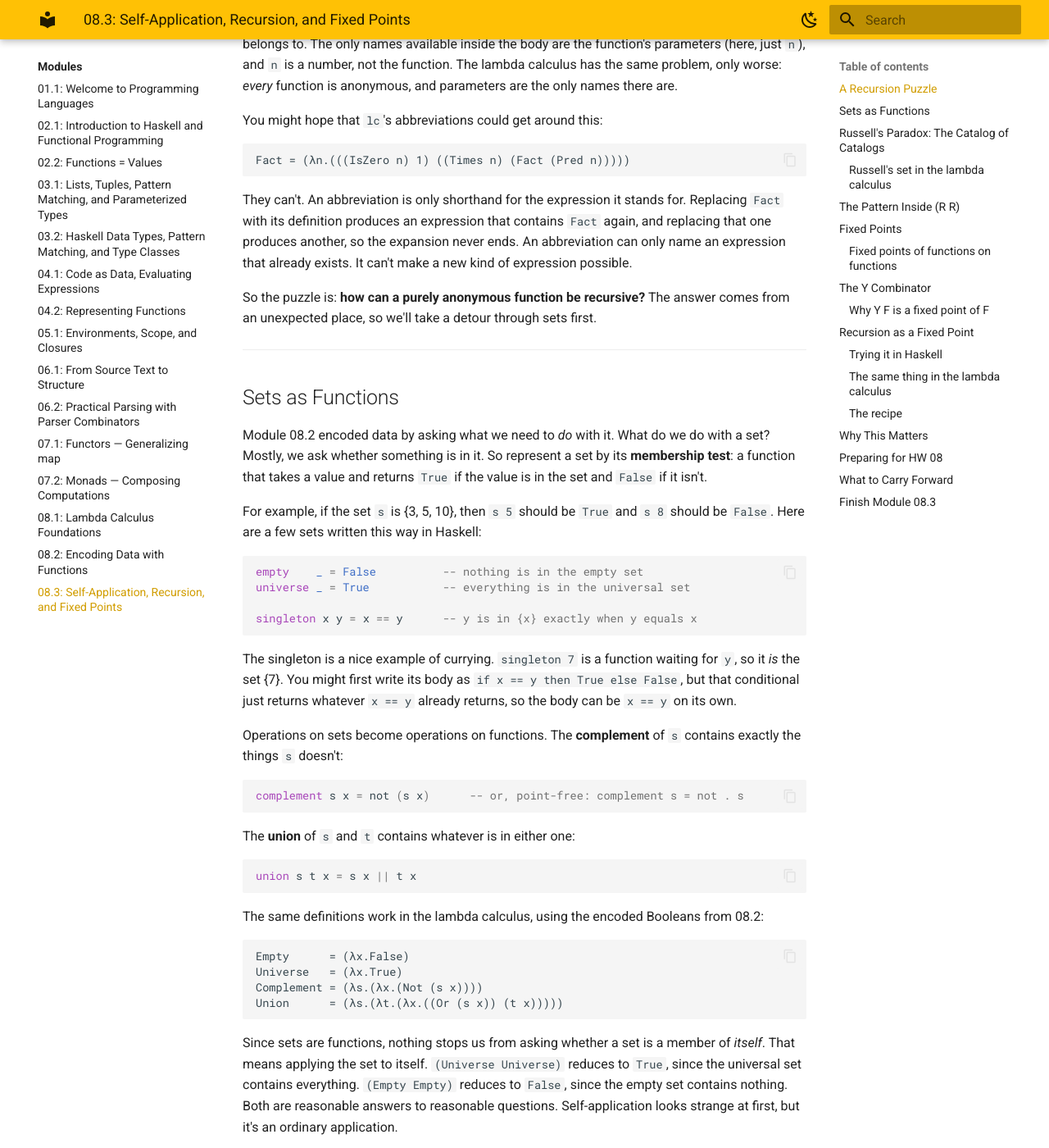
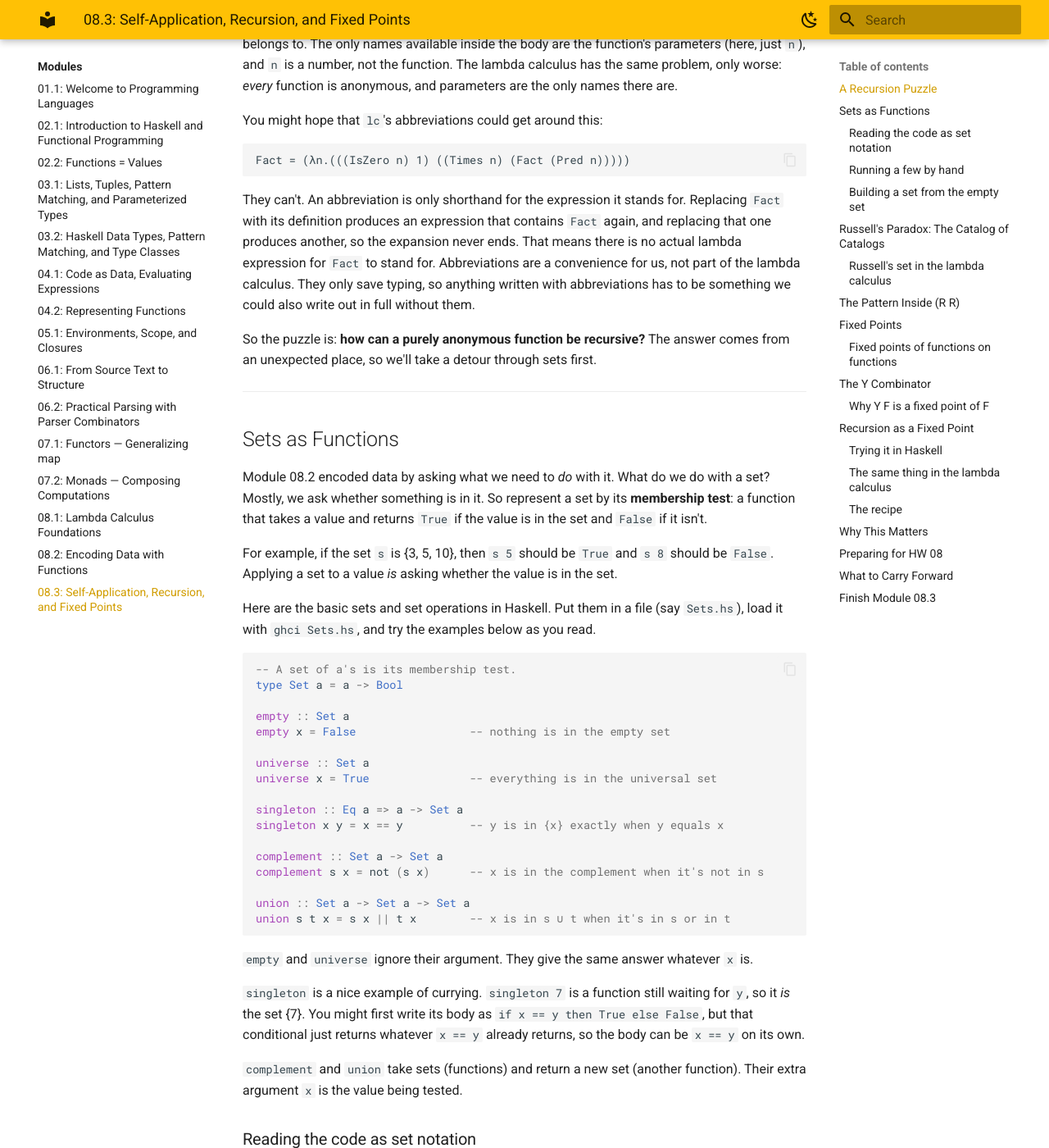
Before and after one commit to lbang-hmc/cs-131-website, an MkDocs documentation site: the page built from content/modules/08.3-self-application-recursion-fixed-points.md, in a window 1280 px wide and 1400 px high, scrolled down 1114 px. Shown: the whole window at 82% size. Built offline with MkDocs 1.6.1 and Material for MkDocs 9.7.7, drawn with Linux system fonts in a browser that asks for light colours; some of the changed text lies outside the part shown.

Commit message:
08.3: expand Sets as Functions; clarify abbreviation limits; deploy to full knuth hostname
Co-Authored-By: Claude Opus 5.5 <noreply@anthropic.com>

````diff
--- a/content/modules/08.3-self-application-recursion-fixed-points.md
+++ b/content/modules/08.3-self-application-recursion-fixed-points.md
@@ -35,7 +35,7 @@ You might hope that `lc`'s abbreviations could get around this:
 Fact = (λn.(((IsZero n) 1) ((Times n) (Fact (Pred n)))))
 ```
 
-They can't. An abbreviation is only shorthand for the expression it stands for. Replacing `Fact` with its definition produces an expression that contains `Fact` again, and replacing that one produces another, so the expansion never ends. An abbreviation can only name an expression that already exists. It can't make a new kind of expression possible.
+They can't. An abbreviation is only shorthand for the expression it stands for. Replacing `Fact` with its definition produces an expression that contains `Fact` again, and replacing that one produces another, so the expansion never ends. That means there is no actual lambda expression for `Fact` to stand for. Abbreviations are a convenience for us, not part of the lambda calculus. They only save typing, so anything written with abbreviations has to be something we could also write out in full without them.
 
 So the puzzle is: **how can a purely anonymous function be recursive?** The answer comes from an unexpected place, so we'll take a detour through sets first.
 
@@ -45,28 +45,98 @@ So the puzzle is: **how can a purely anonymous function be recursive?** The answ
 
 Module 08.2 encoded data by asking what we need to *do* with it. What do we do with a set? Mostly, we ask whether something is in it. So represent a set by its **membership test**: a function that takes a value and returns `True` if the value is in the set and `False` if it isn't.
 
-For example, if the set `s` is {3, 5, 10}, then `s 5` should be `True` and `s 8` should be `False`. Here are a few sets written this way in Haskell:
+For example, if the set `s` is {3, 5, 10}, then `s 5` should be `True` and `s 8` should be `False`. Applying a set to a value *is* asking whether the value is in the set.
+
+Here are the basic sets and set operations in Haskell. Put them in a file (say `Sets.hs`), load it with `ghci Sets.hs`, and try the examples below as you read.
 
 ```haskell
-empty    _ = False          -- nothing is in the empty set
-universe _ = True           -- everything is in the universal set
+-- A set of a's is its membership test.
+type Set a = a -> Bool
 
-singleton x y = x == y      -- y is in {x} exactly when y equals x
+empty :: Set a
+empty x = False                 -- nothing is in the empty set
+
+universe :: Set a
+universe x = True               -- everything is in the universal set
+
+singleton :: Eq a => a -> Set a
+singleton x y = x == y          -- y is in {x} exactly when y equals x
+
+complement :: Set a -> Set a
+complement s x = not (s x)      -- x is in the complement when it's not in s
+
+union :: Set a -> Set a -> Set a
+union s t x = s x || t x        -- x is in s ∪ t when it's in s or in t
 ```
 
-The singleton is a nice example of currying. `singleton 7` is a function waiting for `y`, so it *is* the set {7}. You might first write its body as `if x == y then True else False`, but that conditional just returns whatever `x == y` already returns, so the body can be `x == y` on its own.
+`empty` and `universe` ignore their argument. They give the same answer whatever `x` is.
 
-Operations on sets become operations on functions. The **complement** of `s` contains exactly the things `s` doesn't:
+`singleton` is a nice example of currying. `singleton 7` is a function still waiting for `y`, so it *is* the set {7}. You might first write its body as `if x == y then True else False`, but that conditional just returns whatever `x == y` already returns, so the body can be `x == y` on its own.
+
+`complement` and `union` take sets (functions) and return a new set (another function). Their extra argument `x` is the value being tested.
+
+### Reading the code as set notation
+
+Every application below is a membership question:
+
+| Haskell              | Set notation       | Result  |
+|----------------------|--------------------|---------|
+| `empty 8`            | 8 ∈ ∅              | `False` |
+| `universe 8`         | 8 ∈ U              | `True`  |
+| `singleton 7 7`      | 7 ∈ {7}            | `True`  |
+| `singleton 7 8`      | 8 ∈ {7}            | `False` |
+| `complement (singleton 7) 8` | 8 ∈ complement of {7}, i.e. 8 ∉ {7} | `True` |
+| `union (singleton 3) (singleton 5) 5` | 5 ∈ {3} ∪ {5} | `True` |
+
+### Running a few by hand
+
+Each definition says what to replace a call with, so we can evaluate by substitution:
+
+```text
+singleton 7 8
+= 7 == 8
+= False
+
+complement (singleton 7) 8
+= not (singleton 7 8)
+= not (7 == 8)
+= not False
+= True
+
+union (singleton 3) (singleton 5) 5
+= singleton 3 5 || singleton 5 5
+= (3 == 5) || (5 == 5)
+= False || True
+= True
+```
+
+Notice that `union` doesn't build a list of elements anywhere. It passes the question "is 5 in here?" along to each of the two sets and combines their answers.
+
+### Building a set from the empty set
+
+Start with `empty` and add one element at a time with `singleton` and `union`. Here is {3, 5, 10}:
 
 ```haskell
-complement s x = not (s x)      -- or, point-free: complement s = not . s
+s :: Set Integer
+s = union (singleton 3) (union (singleton 5) (union (singleton 10) empty))
 ```
 
-The **union** of `s` and `t` contains whatever is in either one:
+Testing it in `ghci`:
 
-```haskell
-union s t x = s x || t x
+```text
+ghci> s 5
+True
+ghci> s 10
+True
+ghci> s 8
+False
+ghci> complement s 8
+True
 ```
+
+`s 8` is `False` because the question works its way through each layer: 8 isn't 3, isn't 5, isn't 10, and `empty 8` is `False`.
+
+`ghci` can't print `s` itself. A set here is a function, and the only way to find out what's in it is to ask about particular values.
 
 The same definitions work in the lambda calculus, using the encoded Booleans from 08.2:
 
````
Also changed, not shown: 2 other files.
